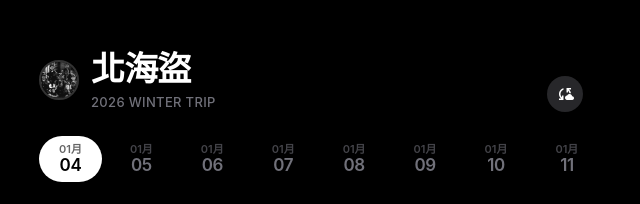
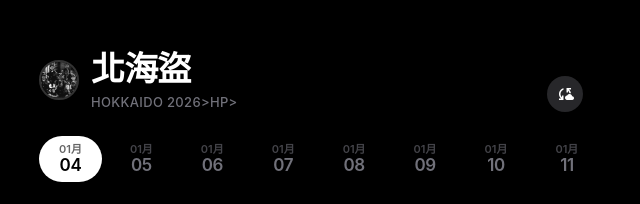
Before and after one commit to Ivanit37/2026Hokkaido, a plain HTML site: page index.html in a window 1280 px wide. Shown: the top 204 px of the page, 329-969 px from the left. Drawn offline with nearby package versions, Linux system fonts and the light colour scheme; no server answers.

Commit message:
Update index.html

```diff
--- a/index.html
+++ b/index.html
@@ -715,7 +715,7 @@
                     <img src="hokicon.jpg" alt="Icon" class="w-10 h-10 rounded-full mr-3 border-2 border-white/20">
                     <div>
                         <h1 class="text-[34px] font-bold tracking-tight text-white leading-tight">北海盜</h1>
-                        <p class="text-zinc-500 text-[13px] font-medium mt-0.5 tracking-wide uppercase">2026 Winter Trip</p>
+                        <p class="text-zinc-500 text-[13px] font-medium mt-0.5 tracking-wide uppercase">Hokkaido 2026>Hp>
                     </div>
                 </div>
                 <!-- Sync Button -->
```
